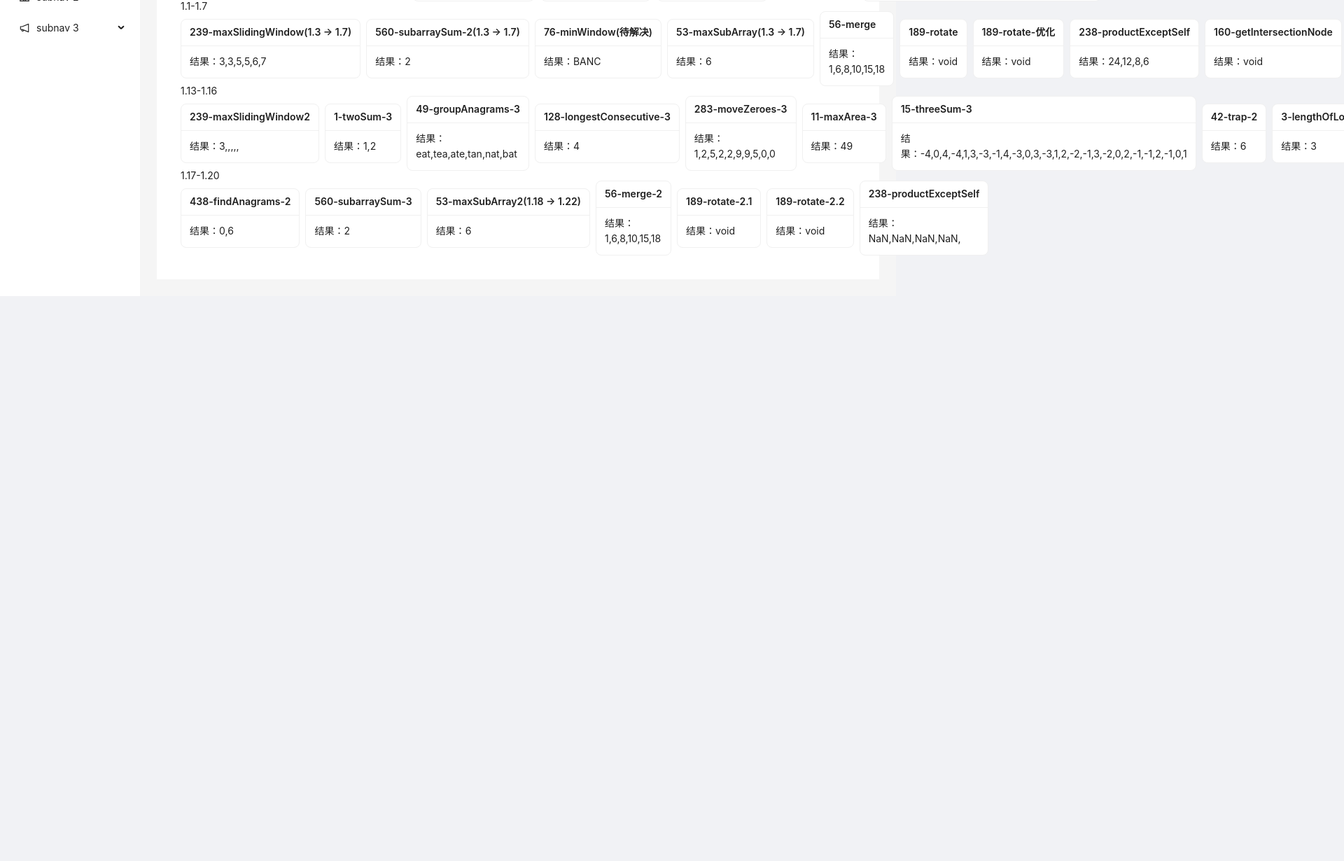
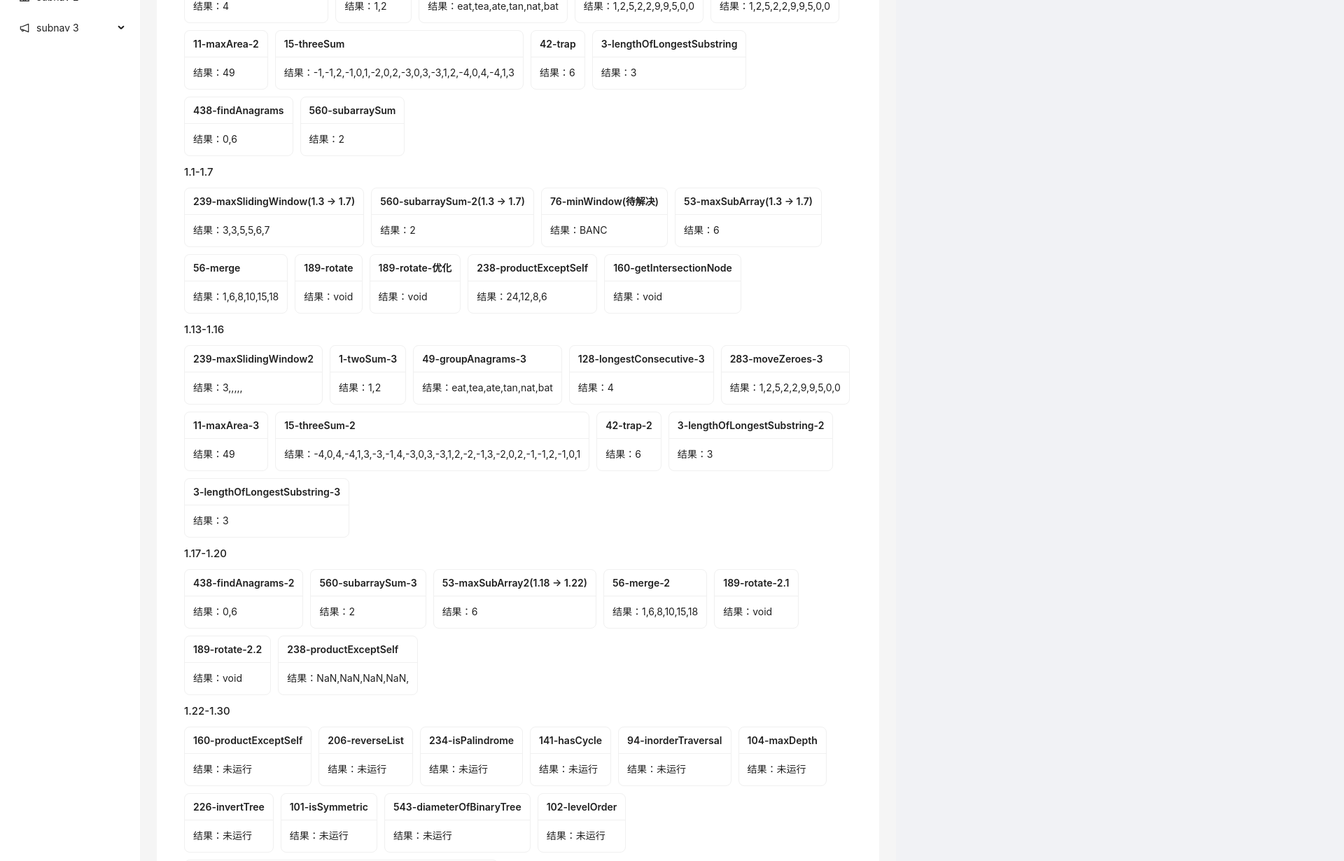
Before and after one commit to mingjourney/code-challenges, a React (Vite) app: page / in a window 1280 px wide. Shown: the part 320-1550 px from the top of the page at 70% size, 1920 px wide, since content can reach past the window. Before the commit the page ends 800 px from the top, so only its background shows below. Built offline with nearby package versions, Linux system fonts and the light colour scheme.

Commit message:
feat: 样式调整

```diff
--- a/src/algorithms/algorithms.ts
+++ b/src/algorithms/algorithms.ts
@@ -762,3 +762,181 @@ export const productExceptSelf2 = (nums: number[]): number[] => {
   }
   return res
 }
+// 160. 相交链表-2 未运行
+export const getIntersectionNode2 = (
+  headA: ListNode | null,
+  headB: ListNode | null
+): ListNode | null => {
+  let p = headA
+  let q = headB
+  while (p !== q) {
+    p = p === null ? headB : p.next
+    q = q === null ? headA : q.next
+  }
+  return p
+}
+//206. 反转链表-2 未运行
+export const reverseList = (head: ListNode | null): ListNode | null => {
+  let pre = null
+  let cur = head
+  while (cur) {
+    const next = cur.next
+    cur.next = pre
+    pre = cur
+    cur = next
+  }
+  return pre
+}
+// 234. 回文链表
+export const isPalindrome = (head: ListNode | null): boolean => {
+  const arr = []
+  while (head) {
+    arr.push(head.val)
+    head = head.next
+  }
+  const len = arr.length
+  for (let i = 0, j = len - 1; i < j; i++, j--) {
+    if (arr[i] !== arr[j]) {
+      return false
+    }
+  }
+  return true
+}
+// 141. 环形链表
+export const hasCycle = (head: ListNode | null): boolean => {
+  const m = new Set()
+  if (!head) {
+    return false
+  }
+  while (head) {
+    if (m.has(head)) {
+      return true
+    } else {
+      m.add(head)
+      head = head.next
+    }
+  }
+  return false
+}
+// 94. 二叉树的中序遍历
+export const inorderTraversal = (root: TreeNode | null): number[] => {
+  const res: number[] = []
+  const inorder = (root: TreeNode | null) => {
+    if (!root) {
+      return
+    }
+    inorder(root.left)
+    res.push(root.val)
+    inorder(root.right)
+  }
+  inorder(root)
+  return res
+}
+// 104. 二叉树的最大深度
+export const maxDepth = (root: TreeNode | null): number => {
+  if (!root) {
+    return 0
+  }
+  return Math.max(maxDepth(root.left), maxDepth(root.right)) + 1
+}
+// 226. 翻转二叉树
+export const invertTree = (root: TreeNode | null): TreeNode | null => {
+  if (!root) {
+    return null
+  }
+  const left = invertTree(root.left)
+  const right = invertTree(root.right)
+  root.left = right
+  root.right = left
+  return root
+}
+class TreeNode {
+  val: number
+  left: TreeNode | null
+  right: TreeNode | null
+  constructor(val?: number, left?: TreeNode | null, right?: TreeNode | null) {
+    this.val = val === undefined ? 0 : val
+    this.left = left === undefined ? null : left
+    this.right = right === undefined ? null : right
+  }
+}
+// 101. 对称二叉树
+export const isSymmetric = (root: TreeNode | null): boolean => {
+  const check = (p: TreeNode | null, q: TreeNode | null) => {
+    if (!q && !p) {
+      return true
+    }
+    if (!q || !p) {
+      return false
+    }
+    if (p.val === q.val && check(p.left, q.right) && check(p.right, q.left)) {
+      return true
+    }
+  }
+  if (!root) {
+    return false
+  }
+  return check(root.left, root.right)!
+}
+// 543. 二叉树的直径
+export const diameterOfBinaryTree = (root: TreeNode | null) => {
+  let maxRouteLength = 1
+  const depth = (root: TreeNode | null): number => {
+    if (!root) {
+      return 0
+    }
+    const L = depth(root.left)
+    const R = depth(root.right)
+    maxRouteLength = Math.max(maxRouteLength, L + R + 1)
+    return Math.max(L, R) + 1
+  }
+  depth(root)
+  return maxRouteLength - 1
+}
+export const levelOrder = (root: TreeNode | null): number[][] => {
+  const res: number[][] = []
+
+  const levelPush = (node: TreeNode | null, depth: number) => {
+    if (!node) return
+
+    res[depth] = res[depth] || []
+    res[depth].push(node.val)
+
+    levelPush(node.left, depth + 1)
+    levelPush(node.right, depth + 1)
+  }
+
+  levelPush(root, 0)
+  return res
+}
+// 15.三数之和-3 1.27 -> 1.30
+export const threeSum3 = (nums: number[]): number[][] => {
+  nums.sort((a, b) => a - b)
+  const res = []
+  for (let i = 0; i < nums.length; i++) {
+    if (i > 0 && nums[i] === nums[i - 1]) {
+      continue
+    }
+    let l = i + 1
+    let r = nums.length - 1
+    while (l < r) {
+      const sum = nums[l] + nums[r] + nums[i]
+      if (sum === 0) {
+        res.push([nums[i], nums[l], nums[r]])
+        while (l < r && nums[l] === nums[l + 1]) {
+          l++
+        }
+        while (l < r && nums[r] === nums[r - 1]) {
+          r--
+        }
+        l++
+        r--
+      } else if (sum < 0) {
+        l++
+      } else {
+        r--
+      }
+    }
+  }
+  return res
+}
--- /dev/null
+++ b/src/components/TrangleLeftTop.tsx
@@ -0,0 +1,12 @@
+export default function TrangleLeftTop() {
+  return (
+    <div className="content">
+      <div className="triangle-container">
+        <div className="triangle">
+          <div className="icon" />
+        </div>
+      </div>
+      <div className="center"></div>
+    </div>
+  )
+}
--- /dev/null
+++ b/src/pages/CodingBoard.css
@@ -0,0 +1,56 @@
+.content {
+  display: flex;
+  aspect-ratio: 1;
+  width: 300px;
+  justify-content: center;
+  align-items: center;
+  background-color: bisque;
+  position: relative;
+}
+.triangle-container {
+  background-color: gray;
+  aspect-ratio: 1;
+  height: 100px;
+  position: absolute;
+  top: 0;
+  left: 0;
+}
+
+.triangle::before {
+  content: '';
+  width: 0;
+  height: 0;
+  border-right: 100px solid transparent;
+  border-top: 100px solid blue;
+  position: absolute;
+  top: 0;
+  left: 0;
+}
+.icon {
+  width: 30px;
+  height: 30px;
+  background-color: red;
+  position: absolute;
+  top: 30%;
+  left: 30%;
+  transform: translate(-50%, -50%);
+}
+.center {
+  background-color: brown;
+  aspect-ratio: 1;
+  height: 40px;
+}
+.week-container{
+  padding:5px;
+  display: flex;
+  flex-wrap: wrap;
+  gap: 10px;
+  width: 100%;
+}
+h4 {
+  font-size: 15px;
+  font-weight: 500;
+  padding: 5px;
+  display: inline-block;
+  margin: 5px 0;
+}
--- a/src/pages/CodingBoard.tsx
+++ b/src/pages/CodingBoard.tsx
@@ -1,6 +1,7 @@
-import { Space } from 'antd'
 import * as algorithms from '../algorithms/algorithms'
 import CardComponent from '../components/CardComponent'
+import './CodingBoard.css'
+// import TrangleLeftTop from '@/components/TrangleLeftTop'
 // import * as handShredded from '@/components/handShredded/handShredded'
 const CodingBoard = () => {
   const input1 = [1, 2, 3, 4, 6, 2, 5, 1]
@@ -39,7 +40,7 @@ const CodingBoard = () => {
   return (
     <div style={{ padding: '10px' }}>
       <h4>11.6-11.13</h4>
-      <Space>
+      <div className="week-container">
         <CardComponent
           title="1-twoSum"
           data={algorithms.twoSum(input1, target1)}
@@ -57,9 +58,9 @@ const CodingBoard = () => {
           data={algorithms.moveZeroes(input283)}
         />
         <CardComponent title="11-maxArea" data={algorithms.maxArea(input11)} />
-      </Space>
+      </div>
       <h4>12.20-12.22</h4>
-      <Space>
+      <div className="week-container">
         <CardComponent
           title="128-longestConsecutive-2"
           data={algorithms.longestConsecutive2(input128)}
@@ -101,10 +102,10 @@ const CodingBoard = () => {
           title="560-subarraySum"
           data={algorithms.subarraySum(input560_nums, input560_k)}
         />
-      </Space>
+      </div>
 
       <h4>1.1-1.7</h4>
-      <Space>
+      <div className="week-container">
         <CardComponent
           title="239-maxSlidingWindow(1.3 -> 1.7)"
           data={algorithms.maxSlidingWindow(input239_nums, input239_k)}
@@ -138,9 +139,9 @@ const CodingBoard = () => {
           title="160-getIntersectionNode"
           data={algorithms.getIntersectionNode(null, null)}
         />
-      </Space>
+      </div>
       <h4>1.13-1.16</h4>
-      <Space>
+      <div className="week-container">
         <CardComponent
           title="239-maxSlidingWindow2"
           data={algorithms.maxSlidingWindow2(input239_nums, input239_k)}
@@ -166,7 +167,7 @@ const CodingBoard = () => {
           data={algorithms.maxArea3(input11)}
         />
         <CardComponent
-          title="15-threeSum-3"
+          title="15-threeSum-2"
           data={algorithms.threeSum2(input15)}
         />
         <CardComponent title="42-trap-2" data={algorithms.trap2(input42)} />
@@ -178,9 +179,9 @@ const CodingBoard = () => {
           title="3-lengthOfLongestSubstring-3"
           data={algorithms.lengthOfLongestSubstring3(input3)}
         />
-      </Space>
+      </div>
       <h4>1.17-1.20</h4>
-      <Space>
+      <div className="week-container">
         <CardComponent
           title="438-findAnagrams-2"
           data={algorithms.findAnagrams2(input438_s, input438_p)}
@@ -206,7 +207,25 @@ const CodingBoard = () => {
           title="238-productExceptSelf"
           data={algorithms.productExceptSelf2(input238)}
         />
-      </Space>
+      </div>
+      <h4>1.22-1.30</h4>
+      <div className="week-container">
+        <CardComponent title="160-productExceptSelf" data="未运行" />
+        <CardComponent title="206-reverseList" data="未运行" />
+        <CardComponent title="234-isPalindrome" data="未运行" />
+        <CardComponent title="141-hasCycle" data="未运行" />
+        <CardComponent title="94-inorderTraversal" data="未运行" />
+        <CardComponent title="104-maxDepth" data="未运行" />
+        <CardComponent title="226-invertTree" data="未运行" />
+        <CardComponent title="101-isSymmetric" data="未运行" />
+        <CardComponent title="543-diameterOfBinaryTree" data="未运行" />
+        <CardComponent title="102-levelOrder" data="未运行" />
+        <CardComponent
+          title="15-threeSum-3"
+          data={algorithms.threeSum3(input15)}
+        />
+      </div>
+      {/* <TrangleLeftTop /> */}
     </div>
   )
 }
```
Also changed, not shown: src/components/handShredded/handShredded.ts (+77 -43 lines), .eslintrc.cjs.
